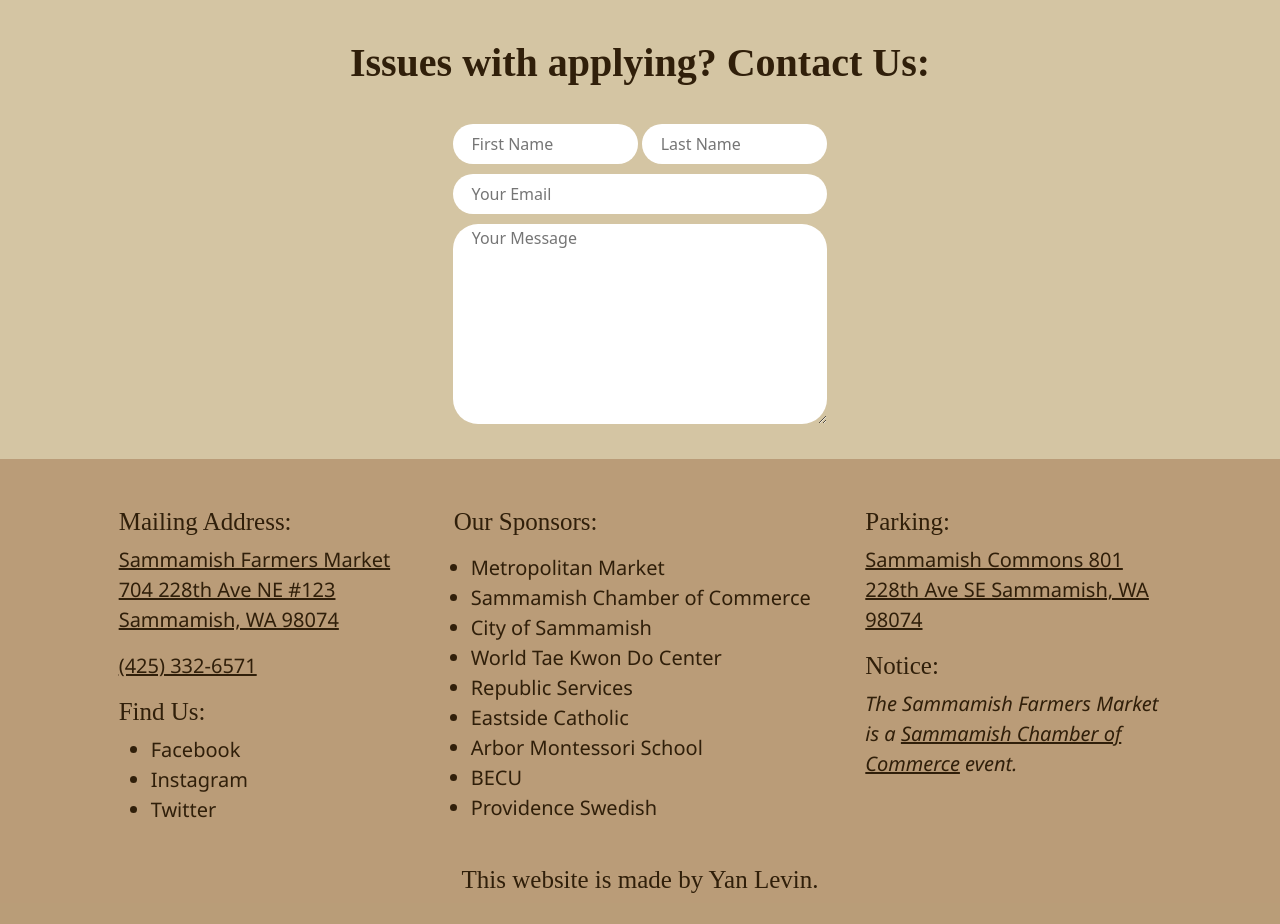
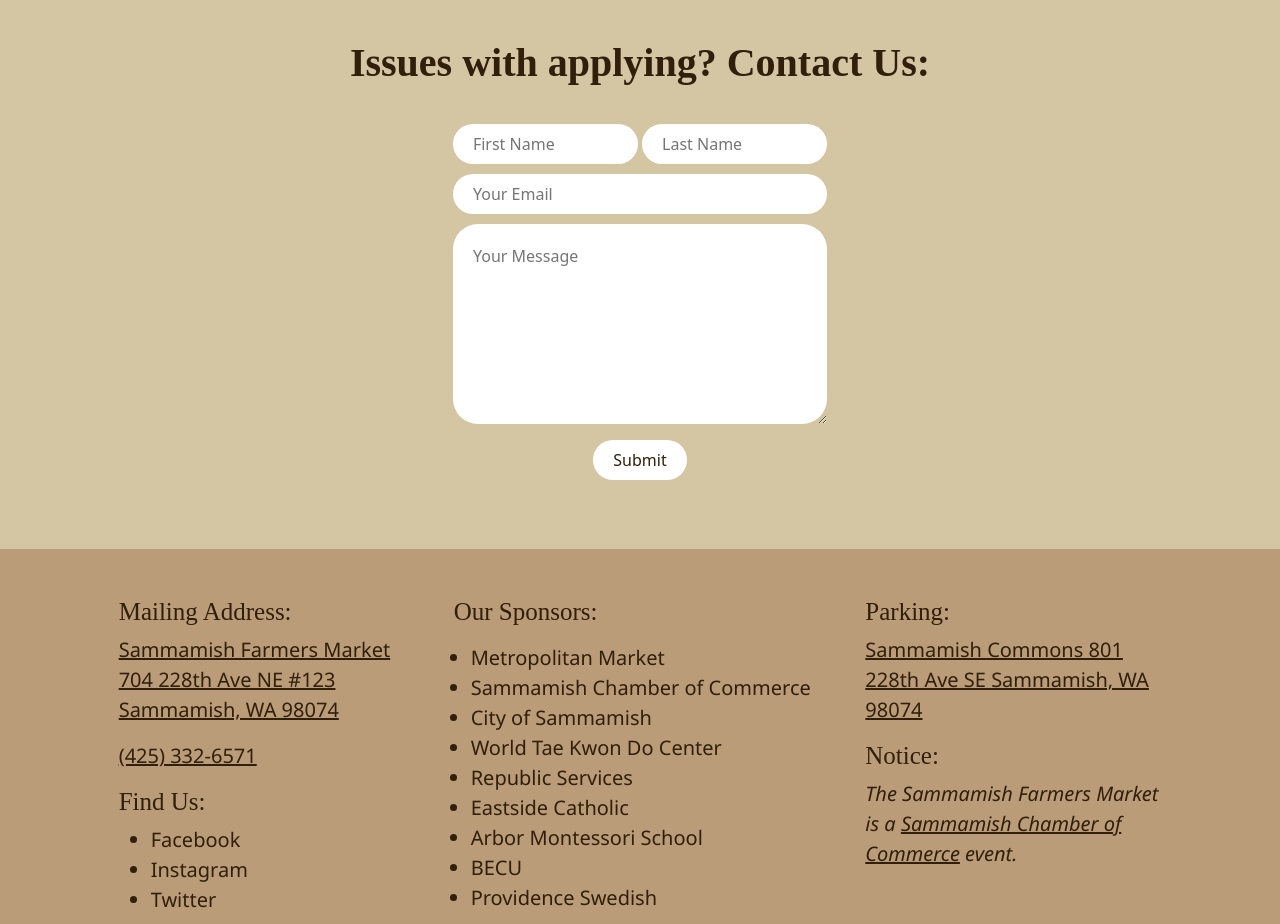
Before and after one commit to yl-2010/sammamish_farmers_market_final, a plain HTML site: page apply.html in a window 1280 px wide. Shown: the part 2400-3324 px from the top of the page. Drawn offline with nearby package versions, Linux system fonts and the light colour scheme; a web font is replaced by a local one.

Commit message:
Finshed form.

```diff
--- a/apply.html
+++ b/apply.html
@@ -321,15 +321,21 @@
                 <br>
 
                 <form action="" id="name-form" style="text-align: center;">
-                    <input style="margin-right: 0px; width: 185px;" type="text" placeholder="    First Name"
-                        name="fname" id="fname">
-                    <input style="margin-left: 0px; width: 185px;" type="text" placeholder="    Last Name" name="lname"
+                    <input style="margin-right: 0px; width: 185px;" type="text" placeholder="First Name" name="fname"
+                        id="fname">
+                    <input style="margin-left: 0px; width: 185px;" type="text" placeholder="Last Name" name="lname"
                         id="lname"><br>
-                    <input style="width: 374px;" type="email" placeholder="    Your Email" name="email" id="age"><br>
-                    <textarea style="width: 374px; height: 200px;" type="text" placeholder="    Your Message"
-                        name="message" id="message"></textarea><br>
+                    <input style="width: 374px;" type="email" placeholder="Your Email" name="email" id="email"><br>
+                    <textarea style="width: 374px; height: 200px;" type="text" placeholder="Your Message" name="message"
+                        id="message"></textarea><br>
                 </form>
 
+                <input class="bt" type="button"
+                    style="justify-self: center; display: block; padding-left: 20px; padding-right: 20px; color: rgb(48, 31, 10);"
+                    value="Submit" onclick="respond();">
+                <br>
+                <h3 id="firsttext" style="text-align: center;" class="main"></h3>
+                <p id="respond" class="main" style="text-align: center;"></p>
 
 
             </div>
@@ -461,6 +467,8 @@
         </div>
 
     </div>
+
+    <script src="js/contact.js"></script>
 </body>
 
 </html>
--- a/css/style.css
+++ b/css/style.css
@@ -184,6 +184,8 @@
     border-style: none;
     margin: 5px;
     height: 40px;
+    padding-left: 20px;
+    padding-right: 20px;
 }
 
 textarea {
@@ -192,4 +194,19 @@
     border-style: none;
     margin: 5px;
     height: 40px;
+    padding-left: 20px;
+    padding-right: 20px;
+    padding-top: 20px;
+    padding-bottom: 20px;
 }
+
+.bt {
+    background-color: white;
+    transition: 0.3s;
+    color: rgb(48, 31, 10);
+}
+
+.bt:hover {
+    background-color: rgba(33, 63, 18, 0.568);
+    color: wheat;
+}
--- /dev/null
+++ b/js/contact.js
@@ -0,0 +1,12 @@
+function respond() {
+    let headerParagraph = document.getElementById("firsttext");
+    let mainParagraph = document.getElementById("respond");
+
+    let fname = document.getElementById("fname").value;
+    let lname = document.getElementById("lname").value;
+    let email = document.getElementById("email").value;
+
+    headerParagraph.innerHTML = "Response <del>Received<del>!"
+
+    mainParagraph.innerHTML = fname + " " + lname + ", your message from " + email + " would've been sent to us if we had actually paid for an email service.";
+}
```
